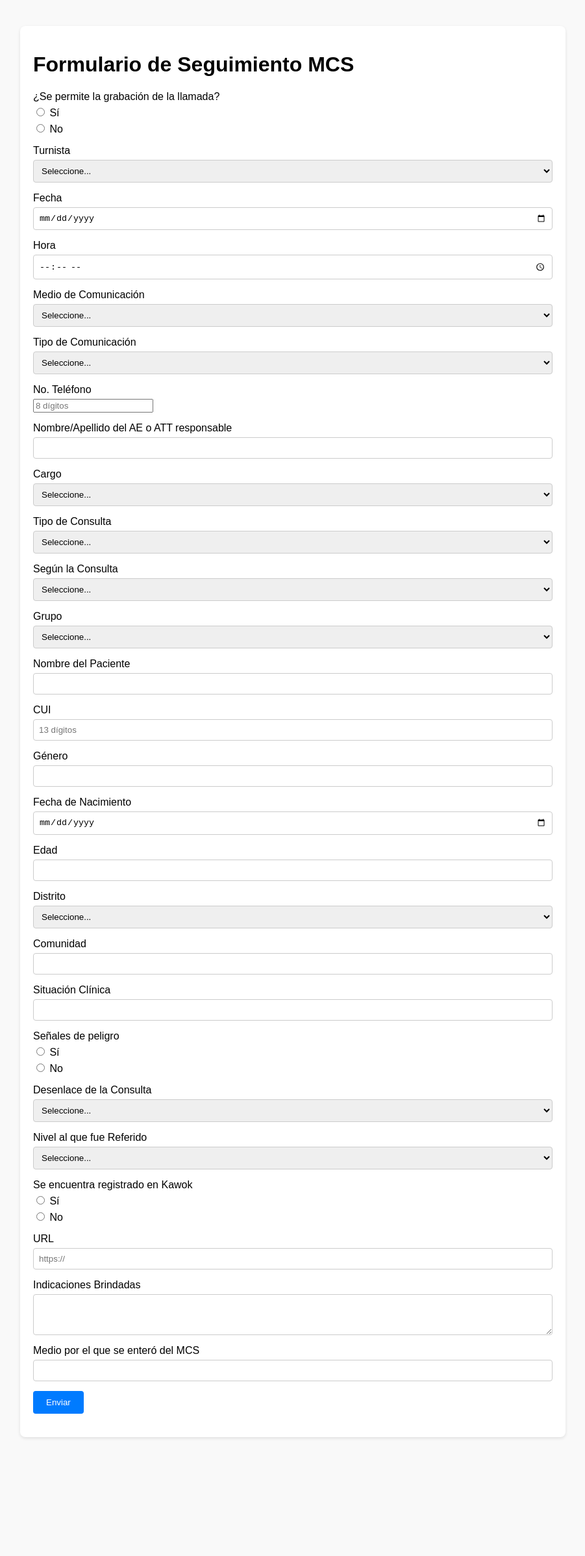
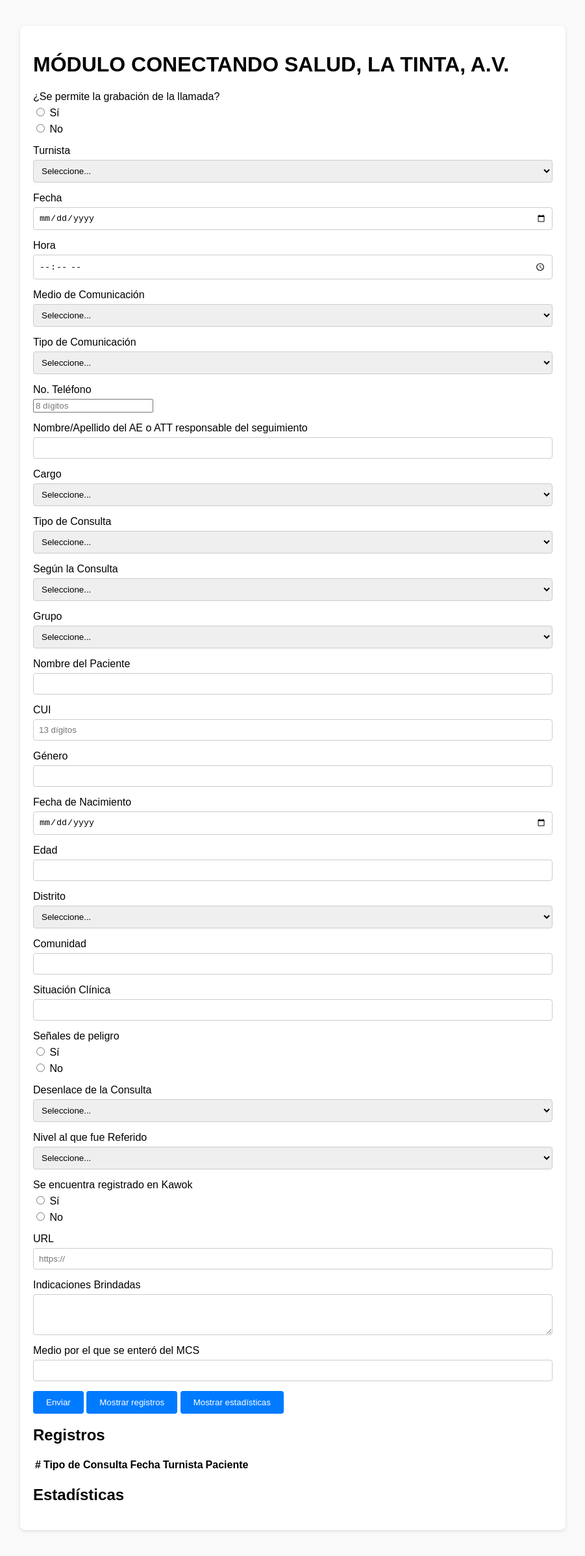
Before and after one commit to alexlm777/MCS, a plain HTML site: page index.html in a window 1280 px wide. Shown: the whole page at 65% size, without its empty margins (189-1090 px from the left). Before the commit the page ends 2252 px from the top, so only its background shows below. Drawn offline with Linux system fonts and the light colour scheme.

Commit message:
Update index.html

```diff
--- a/index.html
+++ b/index.html
@@ -7,7 +7,7 @@
 </head>
 <body>
   <div class="container">
-    <h1>Formulario de Seguimiento MCS</h1>
+    <h1>MÓDULO CONECTANDO SALUD, LA TINTA, A.V.</h1>
     <form id="mcsForm">
       <!-- ¿Se permite la grabación de la llamada? -->
       <div class="form-group">
@@ -62,7 +62,7 @@
 
       <!-- Responsable -->
       <div class="form-group">
-        <label for="responsable">Nombre/Apellido del AE o ATT responsable</label>
+        <label for="responsable">Nombre/Apellido del AE o ATT responsable del seguimiento</label>
         <input type="text" id="responsable" name="responsable" required>
       </div>
 
@@ -73,8 +73,17 @@
           <option value="">Seleccione...</option>
           <option value="ae">AE</option>
           <option value="att">ATT</option>
+          <option value="tsr">TSR</option>
+          <option value="familiar">Familiar</option>
+          <option value="paciente">Paciente</option>
           <option value="comadrona">Comadrona</option>
-          <option value="tsr">TSR</option>
+          <option value="partero">Partero</option>
+          <option value="medico">Médico</option>
+          <option value="enfermero_de_distrito">Enfermero de Distrito</option>
+          <option value="coordinador_de_distrito">Coordinador de Distrito</option>
+          <option value="encargado_de_emergencias">Encargado de Emergencias</option>
+          <option value="bombero">Bombero</option>
+          <option value="cocode">COCODE</option>
           <option value="ep_dms">EP DMS</option>
         </select>
       </div>
@@ -101,6 +110,7 @@
           <option value="">Seleccione...</option>
           <option value="emergencia">Emergencia</option>
           <option value="morbilidad">Morbilidad</option>
+          <option value="no_aplica">No Aplica</option>
         </select>
       </div>
 
@@ -114,6 +124,7 @@
           <option value="traumatologia">Traumatología</option>
           <option value="medicina_general">Medicina General</option>
           <option value="cirugia">Cirugía</option>
+          <option value="no_especifica">No Especifica</option>
         </select>
       </div>
 
@@ -219,7 +230,33 @@
       </div>
 
       <button type="submit">Enviar</button>
+      <button type="button" id="showRecordsBtn">Mostrar registros</button>
+      <button type="button" id="showStatsBtn">Mostrar estadísticas</button>
     </form>
+
+    <!-- Sección para registros -->
+    <div id="recordsSection" class="hidden">
+      <h2>Registros</h2>
+      <table id="recordsTable">
+        <thead>
+          <tr>
+            <th>#</th>
+            <th>Tipo de Consulta</th>
+            <th>Fecha</th>
+            <th>Turnista</th>
+            <th>Paciente</th>
+            <!-- puedes agregar más columnas según necesites -->
+          </tr>
+        </thead>
+        <tbody></tbody>
+      </table>
+    </div>
+
+    <!-- Sección para estadísticas -->
+    <div id="statsSection" class="hidden">
+      <h2>Estadísticas</h2>
+      <ul id="statsList"></ul>
+    </div>
   </div>
   <script src="app.js"></script>
 </body>
```
